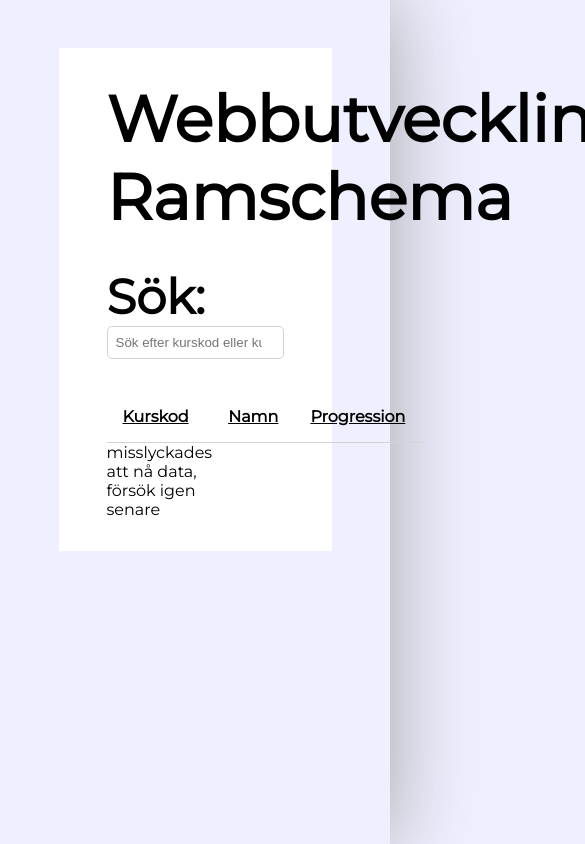
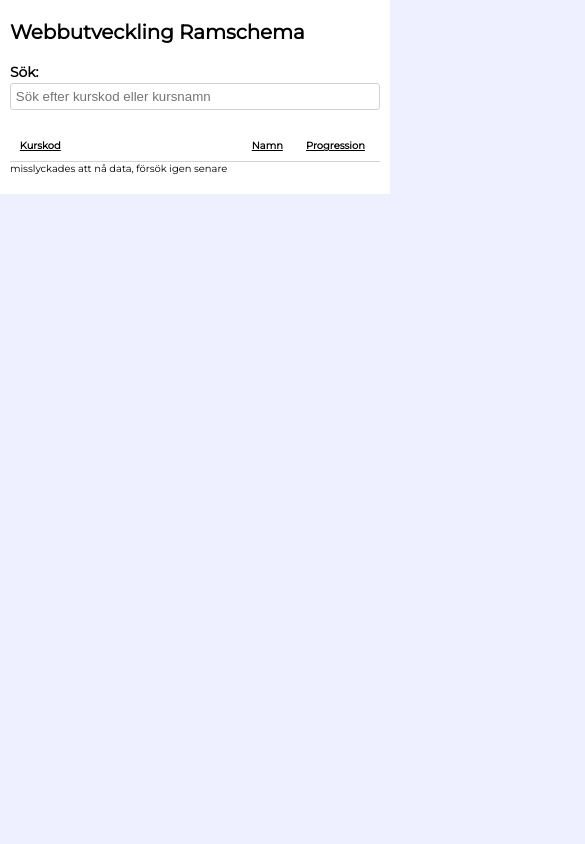
Before and after one commit to MaamounOkla/DT211G_Moment2, a website built with Parcel: page src/index.html in a window 390 px wide. Shown: the top 844 px of the page, 585 px wide, since content can reach past the window. Built offline with nearby package versions, Linux system fonts and the light colour scheme; no server answers.

Commit message:
fixa responsivitet

```diff
--- a/src/css/style.css
+++ b/src/css/style.css
@@ -4,17 +4,19 @@
   margin: 0;
   padding: 0;
 }
-
+html {
+  font-size: 100%;
+}
 body {
   font-family: sans-serif;
   background: rgb(238, 239, 255);
   font-family: "Montserrat", sans-serif;
 }
 h1 {
-  font-size: 4rem;
+  font-size: 3.6rem;
 }
 h2 {
-  font-size: 3rem;
+  font-size: 2rem;
 }
 main {
   display: flex;
@@ -26,7 +28,8 @@ main {
   box-shadow: 0 0 5rem rgb(163, 163, 163);
 }
 .container {
-  width: 70%;
+  min-width: 80%;
+  max-width: 1200px;
   margin: 3rem auto;
   padding: 2rem 3rem;
   display: flex;
@@ -34,25 +37,52 @@ main {
   justify-content: start;
   background: white;
 }
-.search input{
+.search input {
   width: 100%;
-
+  margin-top: 0.3rem;
   border: 1px solid lightgray;
   border-radius: 0.3rem;
   padding: 0.5rem;
-
 }
-.search  {
+.search {
   margin: 2rem 0;
 }
 table {
   border-collapse: collapse;
 }
-th, td {
+th,
+td {
   padding: 1rem;
   border-bottom: 1px solid lightgray;
   text-align: left;
-}thead  {
+}
+thead {
   text-decoration: underline;
   cursor: pointer;
 }
+
+/* Responsivt for mindre enheter  */
+@media screen and (max-width: 768px) {
+  html {
+    font-size: 62%;
+  }
+
+  h1 {
+    font-size: 2rem;
+  }
+  h2 {
+    font-size: 1.4rem;
+  }
+
+  .container {
+    width: 100%;
+    margin: 0 auto;
+    padding: 2rem 1rem;
+    word-wrap: break-word;
+    overflow: scroll;
+  }
+  th,
+  td {
+    word-wrap: break-word;
+  }
+}
```
Also changed, not shown: dist/index.html, 4 other files. Lines whose indentation alone changed are shown as unchanged.
